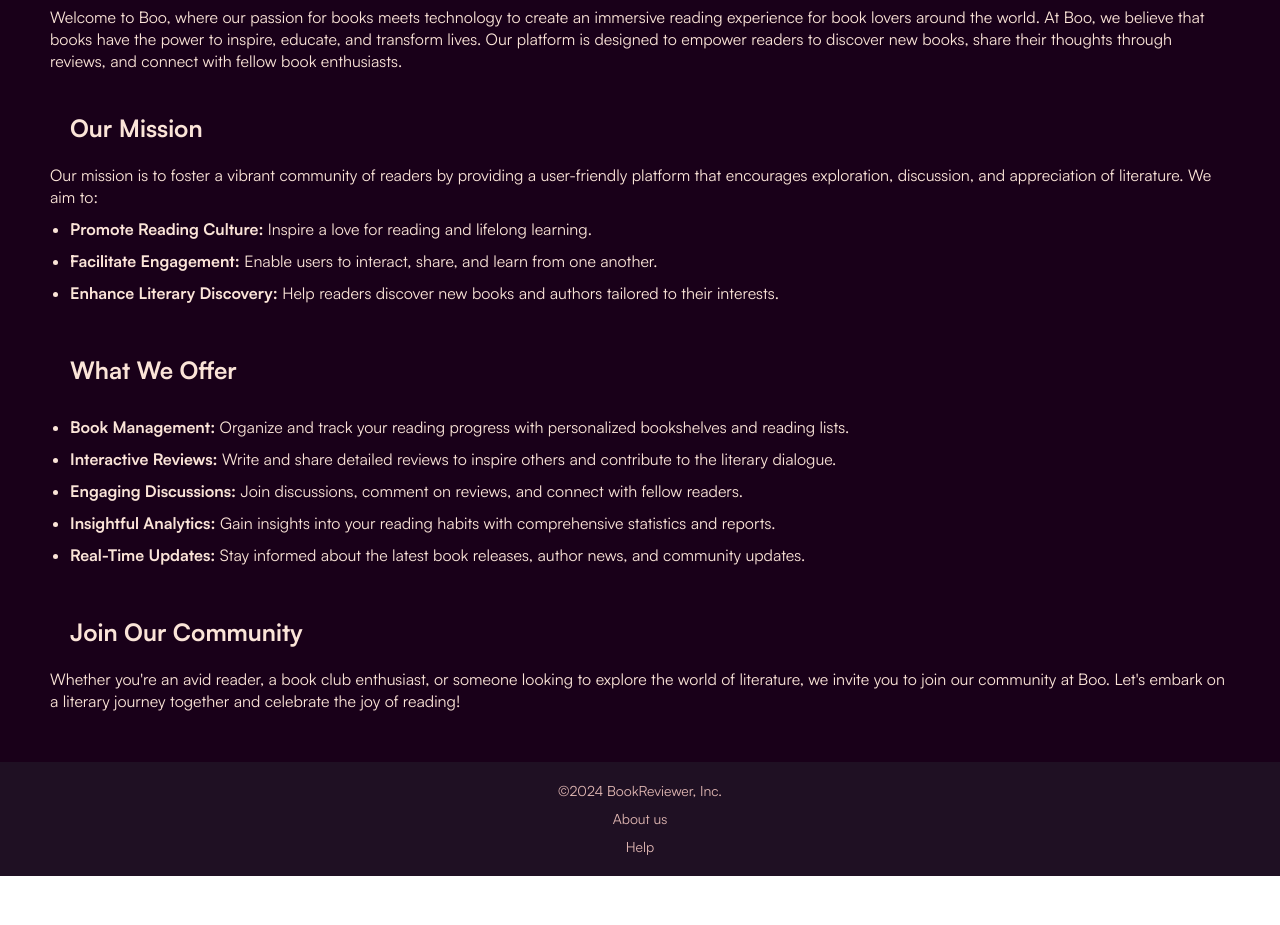
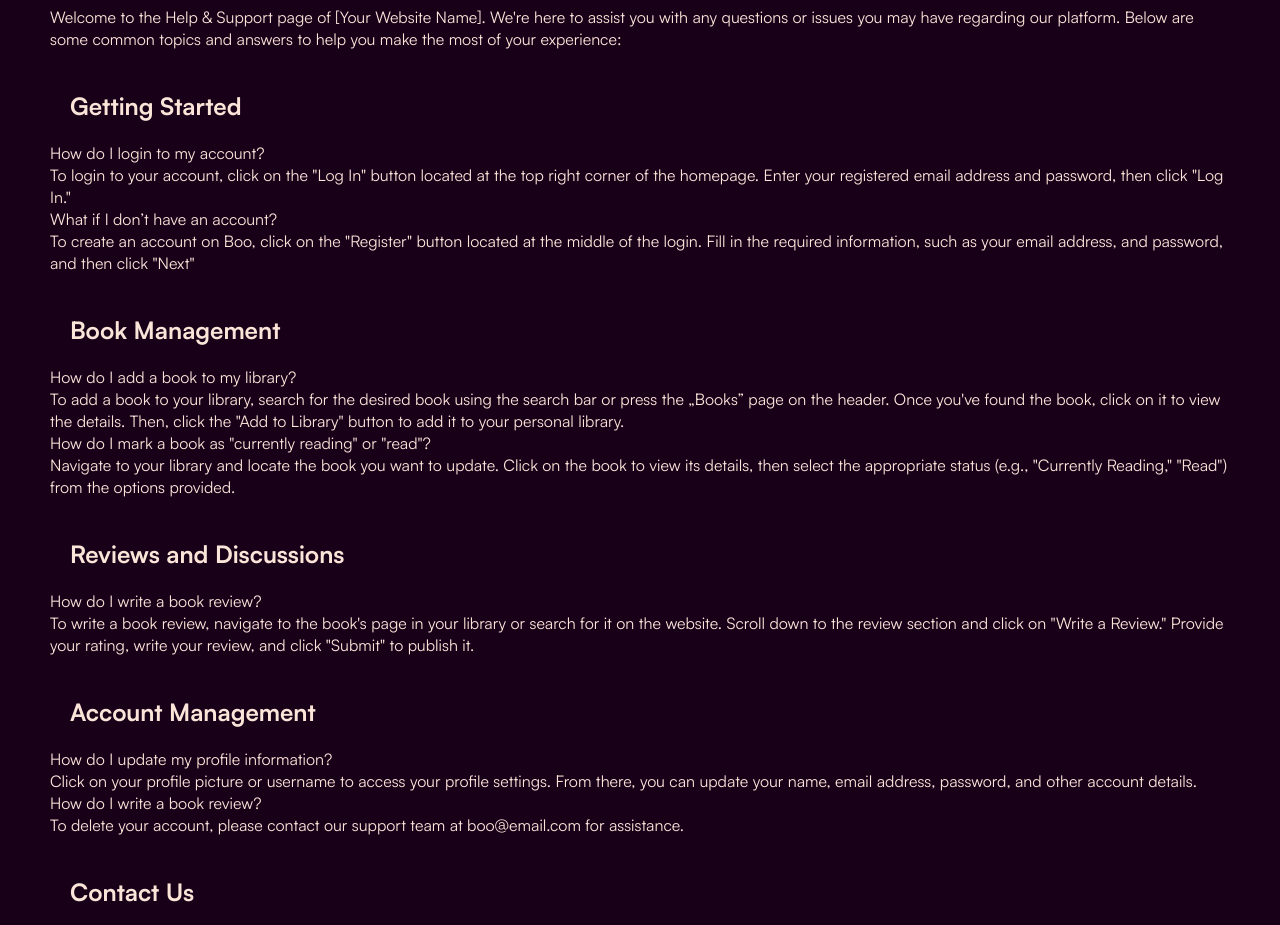
Before and after one commit to Rovybb/BookReviewer, a website: page help.html in a window 1280 px wide. Shown: the part 185-1110 px from the top of the page. Before the commit the page ends 1061 px from the top, so only its background shows below. Drawn offline with Linux system fonts and the light colour scheme.

Commit message:
Added help text

```diff
--- a/help.html
+++ b/help.html
@@ -13,6 +13,7 @@
     <link rel="stylesheet" href="./styles/modules/help/index.css" />
     <script src="https://kit.fontawesome.com/3811cdfa76.js" crossorigin="anonymous"></script>
 </head>
+
 <body class="dark-theme">
     <div class="mobile-menu">
         <span class="fa-solid fa-x mobile-menu-close-button"></span>
@@ -65,68 +66,74 @@
         </header>
         <main class="main-content">
             <section class="help">
-                <h2 class="help-title">About Us</h2>
+                <h2 class="help-title">Help & Support</h2>
                 <div class="help-container">
                     <p class="help-container-text">
-                        Welcome to Boo, where our passion for books meets technology to create an immersive reading
-                        experience for book lovers around the world.
-                        At Boo, we believe that books have the power to inspire, educate, and transform lives. Our
-                        platform is designed to empower readers to discover new books, share their thoughts through
-                        reviews, and connect with fellow book enthusiasts.
+                        Welcome to the Help & Support page of [Your Website Name]. We're here to assist you with any
+                        questions or issues you may have regarding our platform. Below are some common topics and
+                        answers to help you make the most of your experience:
                     </p>
                 </div>
-                <h3 class="help-subtitle">Our Mission</h3>
+                <h3 class="help-subtitle">Getting Started</h3>
                 <div class="help-container">
                     <p class="help-container-text">
-                        Our mission is to foster a vibrant community of readers by providing a user-friendly platform
-                        that encourages exploration, discussion, and appreciation of literature. We aim to:
+                        How do I login to my account?
+                    <p class="help-container-text">
+                        To login to your account, click on the "Log In" button located at the top right corner of the
+                        homepage. Enter your registered email address and password, then click "Log In."
                     </p>
-                    <ul class="help-container-ul">
-                        <li class="help-container-li">
-                            <strong>Promote Reading Culture:</strong> Inspire a love for reading and lifelong learning.
-                        </li>
-                        <li class="help-container-li">
-                            <strong>Facilitate Engagement:</strong> Enable users to interact, share, and learn from one
-                            another.
-                        </li>
-                        <li class="help-container-li">
-                            <strong>Enhance Literary Discovery:</strong> Help readers discover new books and authors
-                            tailored to their interests.
-                        </li>
-                    </ul>
+                    <p class="help-container-text">
+                        What if I don’t have an account?
+                    </p>
+                    <p class="help-container-text">
+                        To create an account on Boo, click on the "Register" button located at the middle of the login.
+                        Fill in the required information, such as your email address, and password, and then click
+                        "Next"
+                    </p>
                 </div>
-                <h3 class="help-subtitle">What We Offer</h3>
+                <h3 class="help-subtitle">Book Management</h3>
                 <div class="help-container">
-                    <ul class="help-container-ul">
-                        <li class="help-container-li">
-                            <strong>Book Management:</strong> Organize and track your reading progress with personalized
-                            bookshelves and reading lists.
-                        </li>
-                        <li class="help-container-li">
-                            <strong>Interactive Reviews:</strong> Write and share detailed reviews to inspire others and
-                            contribute to the literary dialogue.
-                        </li>
-                        <li class="help-container-li">
-                            <strong>Engaging Discussions:</strong> Join discussions, comment on reviews, and connect
-                            with fellow readers.
-                        </li>
-                        <li class="help-container-li">
-                            <strong>Insightful Analytics:</strong> Gain insights into your reading habits with
-                            comprehensive statistics and reports.
-                        </li>
-                        <li class="help-container-li">
-                            <strong>Real-Time Updates:</strong> Stay informed about the latest book releases, author
-                            news, and community updates.
-                        </li>
-                    </ul>
+                    <p class="help-container-text">How do I add a book to my library?</p>
+                    <p class="help-container-text">To add a book to your library, search for the desired book using the
+                        search bar or press the „Books” page on the header. Once you've found the book, click on it to
+                        view the details. Then, click the "Add to Library" button to add it to your personal library.
+                    </p>
+                    <p class="help-container-text">How do I mark a book as "currently reading" or "read"?</p>
+                    <p class="help-container-text">Navigate to your library and locate the book you want to update.
+                        Click on the book to view its details, then select the appropriate status (e.g., "Currently
+                        Reading," "Read") from the options provided.</p>
                 </div>
-                <h3 class="help-subtitle">Join Our Community</h3>
+                <h3 class="help-subtitle">Reviews and Discussions</h3>
                 <div class="help-container">
                     <p class="help-container-text">
-                        Whether you're an avid reader, a book club enthusiast, or someone looking to explore the world of
-                        literature, we invite you to join our community at Boo. Let's embark on a
-                        literary journey together and celebrate the joy of reading!
+                        How do I write a book review?
                     </p>
+                    <p class="help-container-text">
+                        To write a book review, navigate to the book's page in your library
+                        or search for it on the website. Scroll down to the review section and click on "Write a
+                        Review." Provide your rating, write your review, and click "Submit" to publish it.
+                    </p>
+                </div>
+                <h3 class="help-subtitle">Account Management</h3>
+                <div class="help-container">
+                    <p class="help-container-text">
+                        How do I update my profile information?
+                    <p class="help-container-text">
+                        Click on your profile picture or username to access your profile settings. From there, you can
+                        update your name, email address, password, and other account details.
+                    </p>
+                    <p class="help-container-text">
+                        How do I write a book review?
+                    </p>
+                    <p class="help-container-text">
+                        To delete your account, please contact our support team at boo@email.com for assistance.
+                    </p>
+                </div>
+                <h3 class="help-subtitle">Contact Us</h3>
+                <div class="help-container">
+                    <p class="help-container-text">If you have any other questions or need further assistance, please
+                        don't hesitate to reach out to our support team at boo@email.com. We're here to help and ensure
+                        that you have a seamless experience on Boo.</p>
                 </div>
             </section>
         </main>
```
